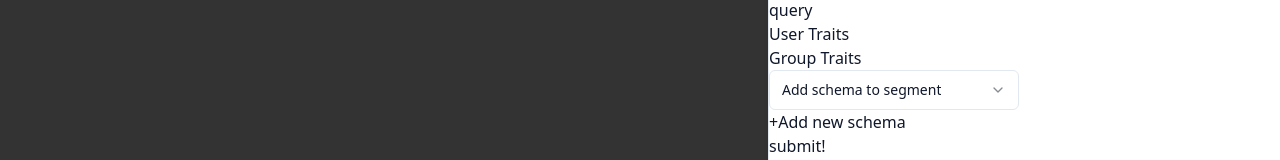
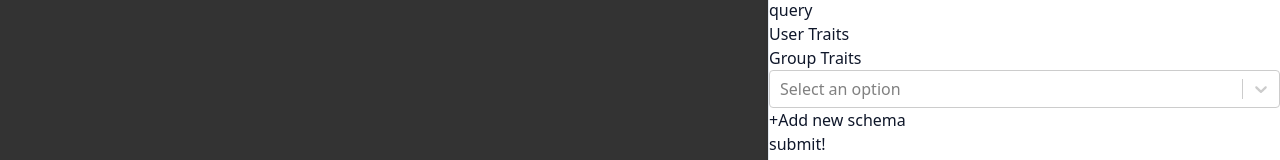
Before and after one commit to sudhagarmsd5/customerLabs-assessment, a React app: page / in a window 1280 px wide. Both pictures are taken after a click on the button "Save segment". Shown: the part 154-314 px from the top of the page. Built offline with nearby package versions, Linux system fonts and the light colour scheme.

Commit message:
fix: react select package added

```diff
--- a/package.json
+++ b/package.json
@@ -23,6 +23,7 @@
     "react-hook-form": "^7.53.0",
     "react-router": "^6.26.2",
     "react-router-dom": "^6.26.2",
+    "react-select": "^5.8.1",
     "tailwind-merge": "^2.5.2",
     "tailwindcss-animate": "^1.0.7",
     "zod": "^3.23.8"
--- a/src/components/SegmentSideSheet.tsx
+++ b/src/components/SegmentSideSheet.tsx
@@ -6,7 +6,8 @@ import { SegmentSideSheetProps } from '@/types/interface'
 import { SegmentSchemaType, segmentSchema } from '@/lib/schema/schema';
 import Header from './header/Header'
 import { Input } from '@/lib/ui/input';
-import { Select, SelectTrigger, SelectValue, SelectContent, SelectGroup, SelectLabel, SelectItem } from '@/lib/ui/select';
+// import { Select, SelectTrigger, SelectValue, SelectContent, SelectGroup, SelectLabel, SelectItem } from '@/lib/ui/select';
+import Select from "react-select";
 
 const SegmentSideSheet: React.FC<SegmentSideSheetProps> = ({ children }) => {
   const {
@@ -31,13 +32,17 @@ const SegmentSideSheet: React.FC<SegmentSideSheetProps> = ({ children }) => {
     { id: 7, "label": 'State', "value": 'state' }
   ];
 
+
+
   const [dynamicSchemas, setDynamicSchemas] = useState([])
 
   const handleAddNewSchema = () => {
     const segmentValue = getValues().segment_options
     console.log(segmentValue);
-    setDynamicSchemas([...dynamicSchemas, segmentValue])
-    setValue('segment_options',undefined)
+    if ((segmentValue && Object.keys(segmentValue).length !== 0)) {
+      setDynamicSchemas([...dynamicSchemas, segmentValue])
+      setValue('segment_options', {})
+    }
   }
   console.log(errors)
 
@@ -78,43 +83,34 @@ const SegmentSideSheet: React.FC<SegmentSideSheetProps> = ({ children }) => {
 
               {
                 dynamicSchemas.map((item: any, index) => (
-                  <div>
-                    <Select value={item.value} defaultValue={item.value}>
-                      <SelectTrigger className="w-[250px]">
-                        <SelectValue placeholder="Add schema to segment" />
-                      </SelectTrigger>
-                      <SelectContent>
-                        <SelectGroup>
-                          {segmentSchemaValues.map((item) => (
-                            <SelectItem key={item.id} value={item.value}>{item.label}</SelectItem>
-                          ))}
-                        </SelectGroup>
-                      </SelectContent>
-                    </Select>
-                  </div>
+                  <Select
+                  className='pointer-events-none'
+                  options={segmentSchemaValues}
+                  value={item}
+                />
                 ))
               }
 
-              <Controller
+              {/* <Controller
                 name="segment_options"
                 control={control}
                 render={({ field }: any) => (
                   <Select
                     {...field}
                     onValueChange={(value: any) => {
-                      const selectedItem = segmentSchemaValues.find(item => item.id === JSON.parse(value).id);
+                      const selectedItem = segmentSchemaValues.find(item => item.id === Number(value));
                       console.log(selectedItem);
                       field.onChange(selectedItem);
                     }}
-                    value={JSON.stringify(field.value)} // Make sure this corresponds to the object
-                  >
+                    value={field.value}
+                  >``
                     <SelectTrigger className="w-[250px]">
                       <SelectValue placeholder="Add schema to segment" />
                     </SelectTrigger>
                     <SelectContent>
                       <SelectGroup>
                         {segmentSchemaValues.map((item) => (
-                          <SelectItem key={item.id} value={JSON.stringify(item)}> {/* Pass the entire object */}
+                          <SelectItem key={item.id} value={item.id.toString()}>
                             {item.label}
                           </SelectItem>
                         ))}
@@ -122,9 +118,21 @@ const SegmentSideSheet: React.FC<SegmentSideSheetProps> = ({ children }) => {
                     </SelectContent>
                   </Select>
                 )}
-              />
+              /> */}
 
-
+              <Controller
+                name="segment_options"
+                control={control}
+                render={({ field: { onChange, onBlur, value, ref } }) => (
+                  <Select
+                    options={segmentSchemaValues}
+                    onChange={onChange}
+                    onBlur={onBlur}
+                    value={value}
+                    placeholder="Select an option"
+                  />
+                )}
+                />
             </div>
 
             <div>
```
Also changed, not shown: 2 other files (tests, documents, lock files or other folders).
